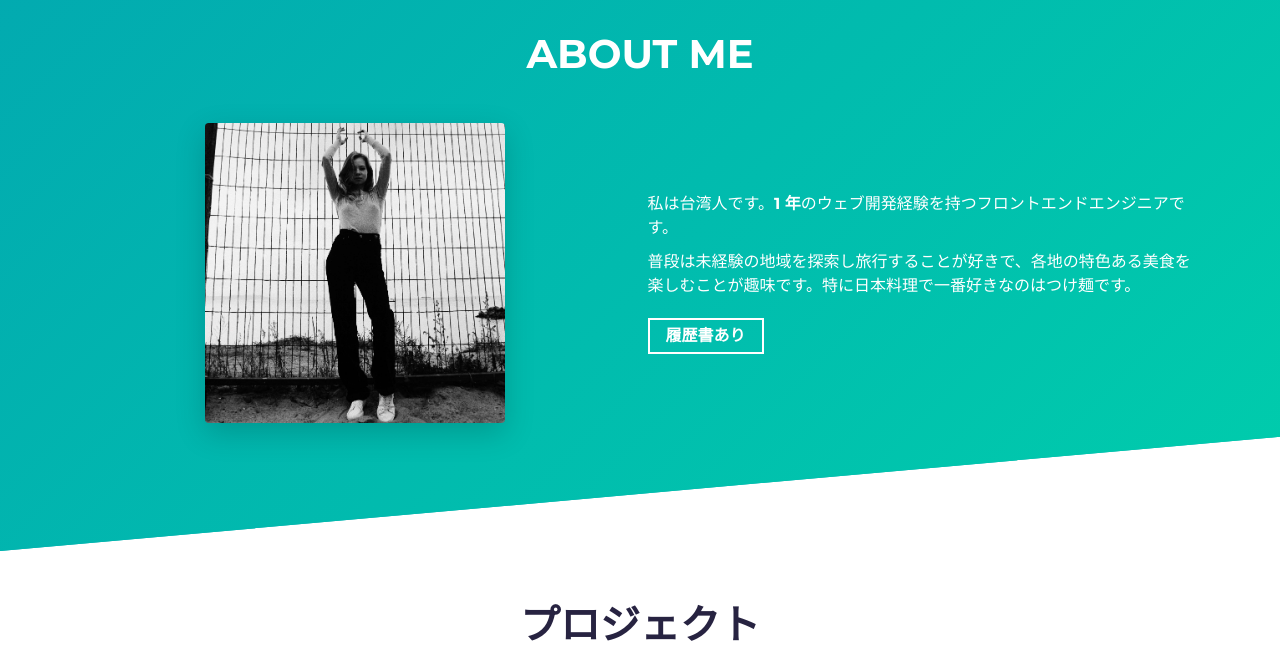
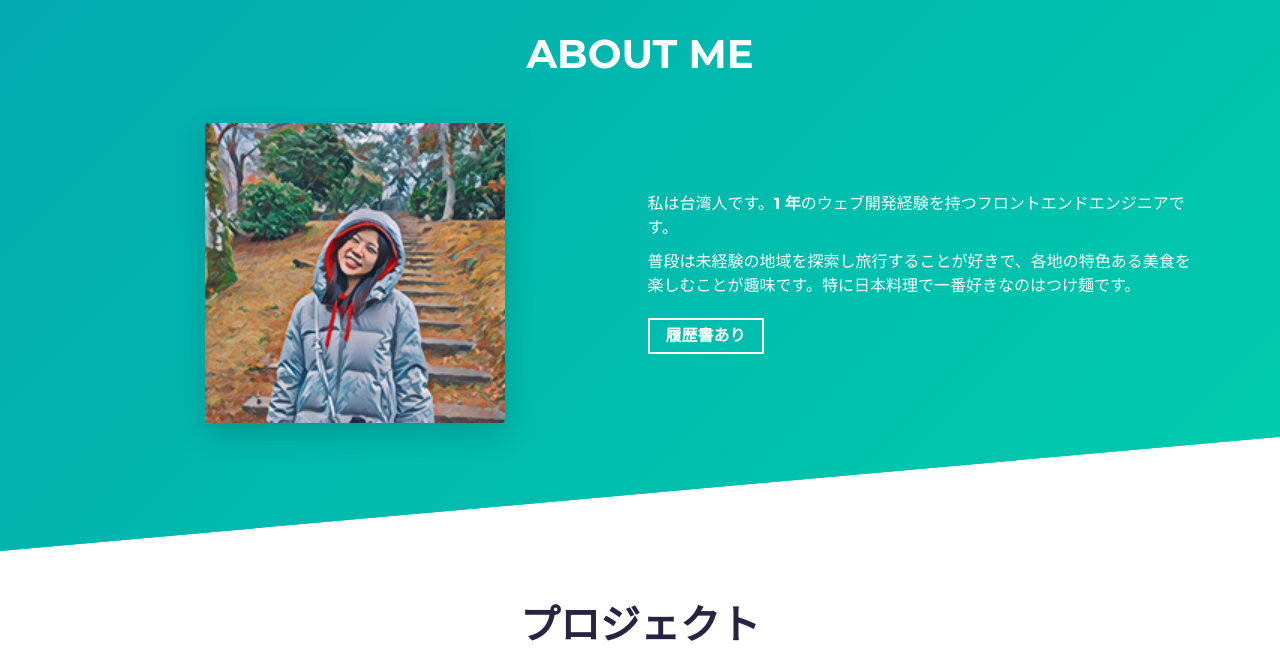
Before and after one commit to a2623212/portfolio, a website built with Parcel: page src/index.html in a window 1280 px wide. Shown: the part 820-1492 px from the top of the page. Built offline with nearby package versions, Linux system fonts and the light colour scheme.

Commit message:
feat: add new image

```diff
--- a/src/index.html
+++ b/src/index.html
@@ -70,7 +70,7 @@
                 class="img-fluid rounded shadow-lg"
                 height="auto"
                 width="300px"
-                src="assets/profile.jpg"
+                src="assets/profile.png"
                 alt="Profile Image"
               />
             </div>
```
Also changed, not shown: src/assets/profile.jpg (deleted), src/assets/profile.png (added).
